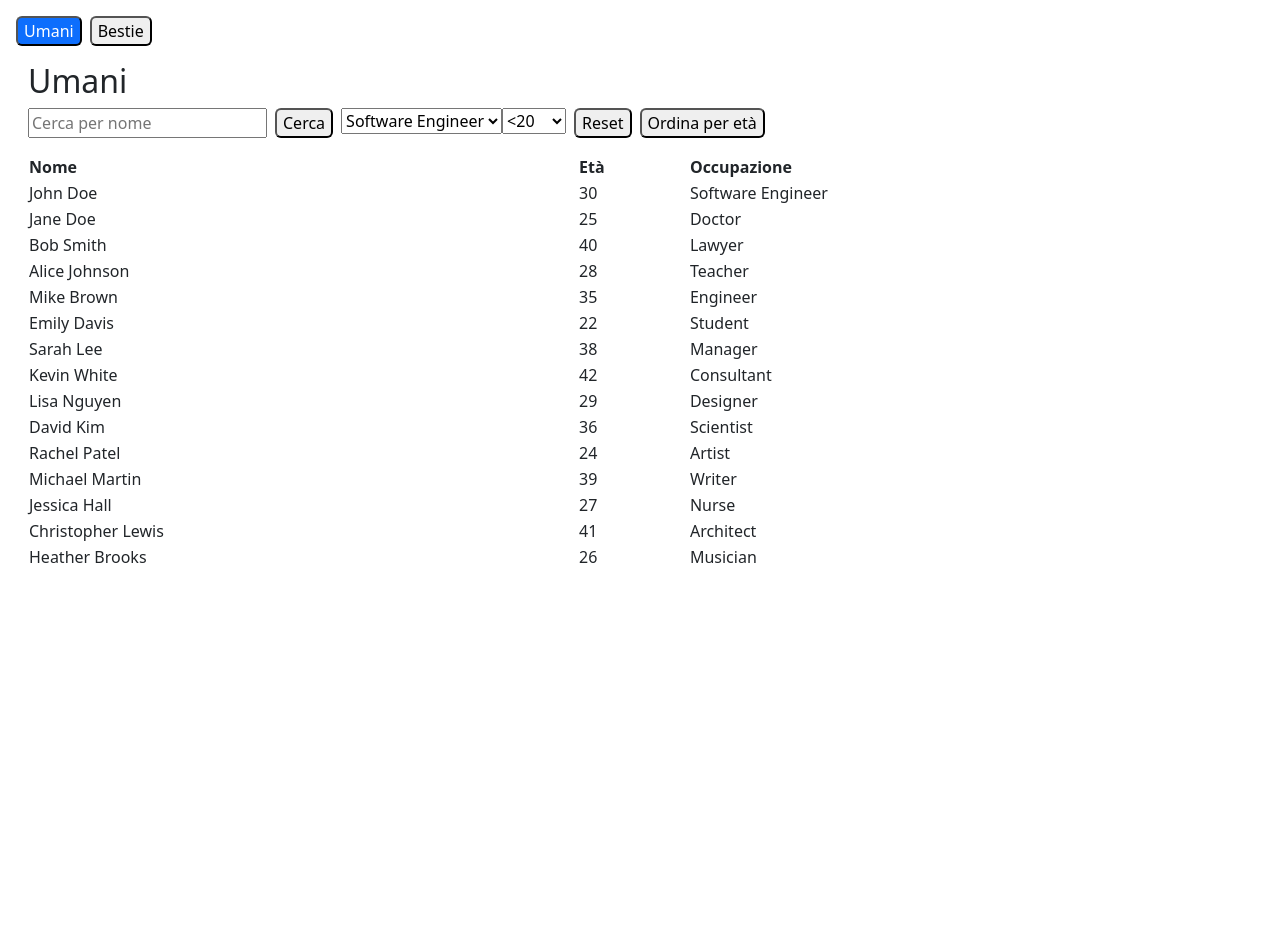
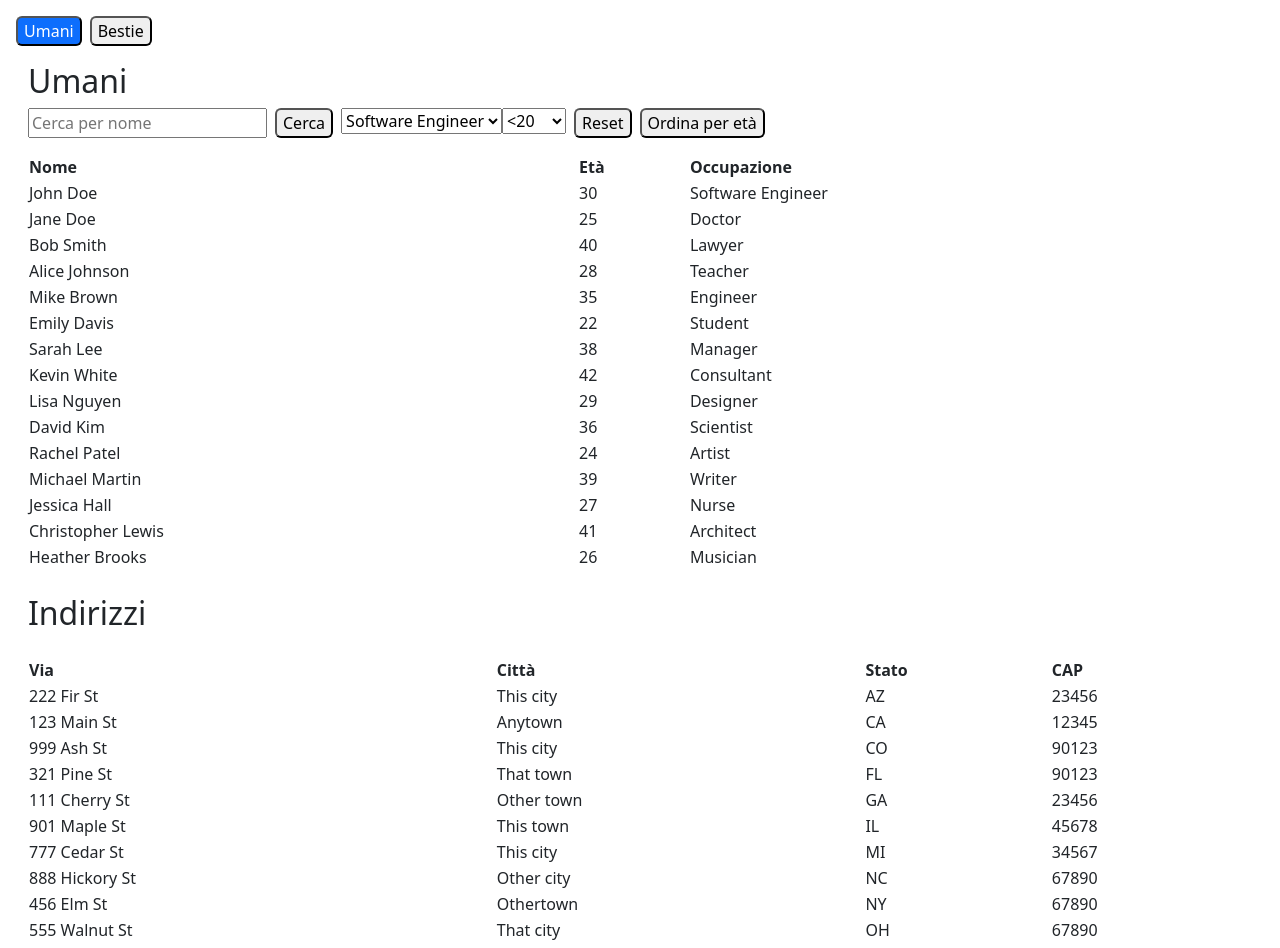
Before and after one commit to mpiccinnonode/ng-training, an Angular app: page /trial/humans in a window 1280 px wide. Shown: the top 948 px of the page. Before the commit the page ends 800 px from the top, so only its background shows below. Built offline with nearby package versions, Linux system fonts and the light colour scheme.

Commit message:
add table address sort alphabetical state

```diff
--- a/src/app/trial/humans/humans.component.html
+++ b/src/app/trial/humans/humans.component.html
@@ -39,4 +39,31 @@
       </tbody>
     </table>
   </div>
+
+  <div class="row mt-4">
+    <h2>Indirizzi</h2>
+  </div>
+
+  <div class="mt-3">
+    <table class="w-100">
+      <thead>
+        <tr>
+          <th>Via</th>
+          <th>Città</th>
+          <th>Stato</th>
+          <th>CAP</th>
+        </tr>
+      </thead>
+      <tbody>
+        @for (address of addressList; track address) {
+          <tr>
+            <td>{{ address.street }}</td>
+            <td>{{ address.city }}</td>
+            <td>{{ address.state }}</td>
+            <td>{{ address.zip }}</td>
+          </tr>
+        }
+      </tbody>
+    </table>
+  </div>
 </div>
--- a/src/app/trial/humans/humans.component.ts
+++ b/src/app/trial/humans/humans.component.ts
@@ -1,6 +1,6 @@
 import { Component, DestroyRef, OnInit } from '@angular/core';
 import { HumansService } from '../../../services/humans.service';
-import { Human } from '../../../models/human.model';
+import { Address, Human } from '../../../models/human.model';
 import { takeUntilDestroyed } from '@angular/core/rxjs-interop';
 import { SearchbarComponent } from '../filters/searchbar/searchbar.component';
 import { FilterAdvanceComponent } from '../filters/filter-advance/filter-advance.component';
@@ -15,6 +15,7 @@ import { FilterAdvanceComponent } from '../filters/filter-advance/filter-advance
 export class HumansComponent implements OnInit {
   humans: Human[] = [];
   filteredHumans: Human[] = [];
+  addressList: Address[] = [];
   humanOccupation: string[] = [];
   humanAges: number[] = [];
   optionsAgeRanges = ['<20', '20-30', '30-40', '>40'];
@@ -29,6 +30,7 @@ export class HumansComponent implements OnInit {
   ngOnInit(): void {
     this._fetchData();
     this._getHumanOccupation();
+    this._getAddressHumanOrderAlphabeticalState();
   }
 
   onSearchHumanName(searchName: string): void {
@@ -45,7 +47,7 @@ export class HumansComponent implements OnInit {
 
   onSelectOptionsAgeRenge(ageRange: string): void {
     this.filteredHumans = this.humans.filter((human) =>
-      this._isWithinAgeRange(human.age, ageRange)
+      this._isWithinAgeRange(human.age, ageRange),
     );
   }
 
@@ -65,6 +67,10 @@ export class HumansComponent implements OnInit {
     this._isAscendending = !this._isAscendending;
   }
 
+  private _getAddressHumanOrderAlphabeticalState(): void {
+    this.addressList = this.humans.map((items) => items.address);
+    this.addressList.sort((a, b) => a.state.localeCompare(b.state));
+  }
 
   private _isWithinAgeRange(age: number, range: string): boolean {
     switch (range) {
@@ -86,6 +92,8 @@ export class HumansComponent implements OnInit {
     this.humanOccupation = this.humans.map((item) => item.occupation);
   }
 
+
+
   private _fetchData(): void {
     this.humansService
       .getAll()
--- a/src/models/human.model.ts
+++ b/src/models/human.model.ts
@@ -6,7 +6,7 @@ export interface Human {
   address: Address;
 }
 
-interface Address {
+export interface Address {
   street: string;
   city: string;
   state: string;
```
